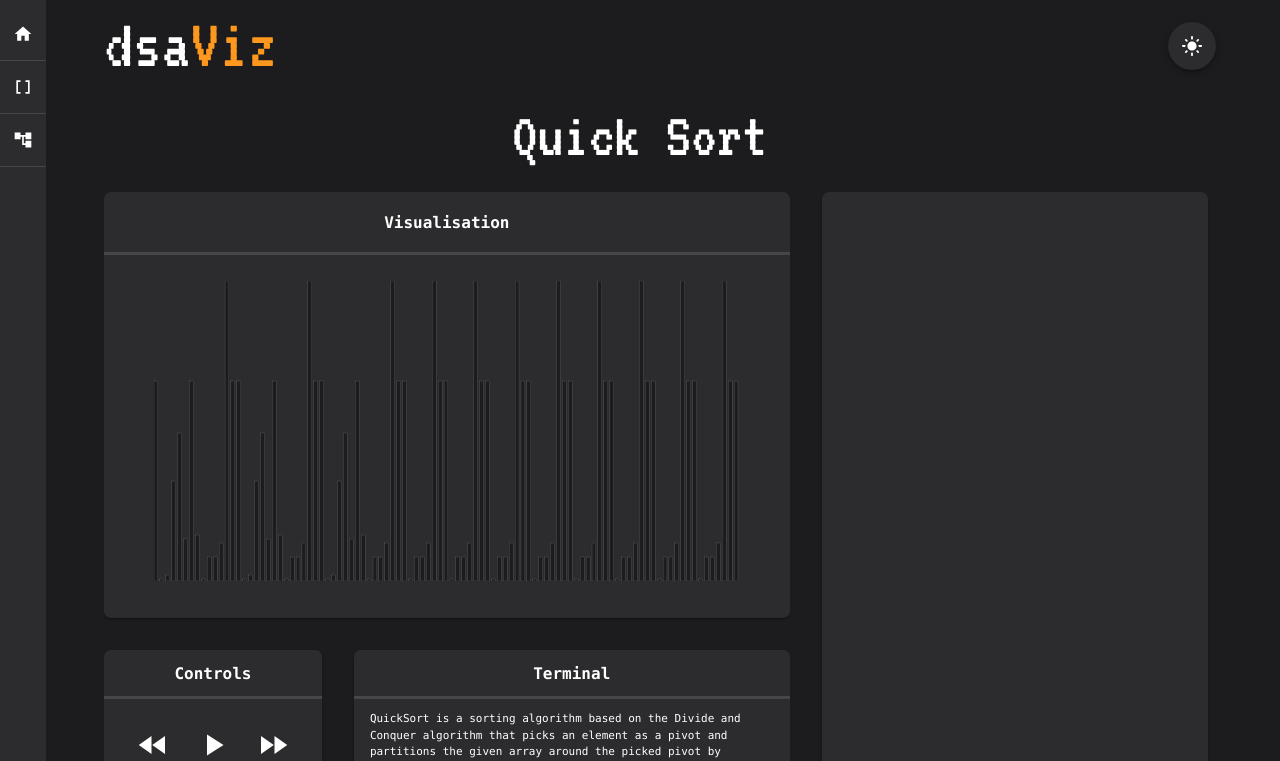
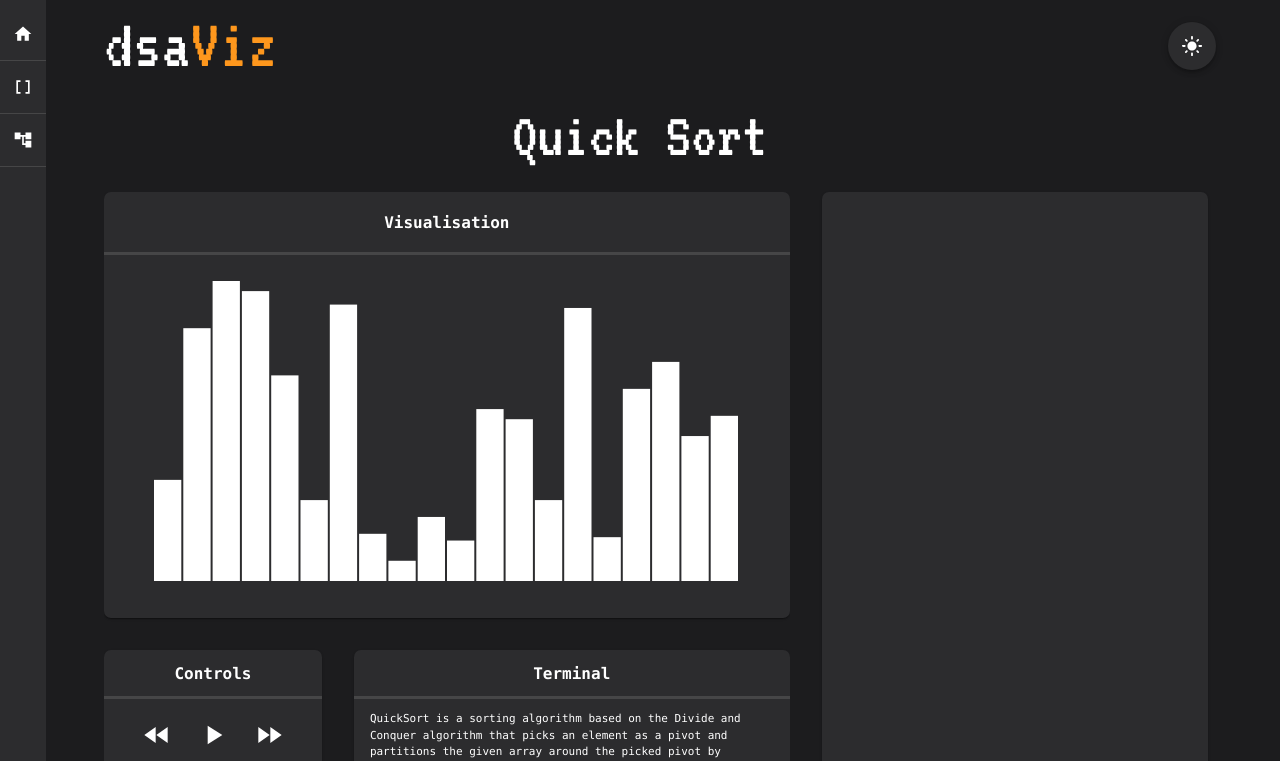
Before and after one commit to lukereed1/dsaviz, a React (Vite) app: page /quick-sort in a window 1280 px wide. Shown: the top 761 px of the page. Built offline with nearby package versions, Linux system fonts and the light colour scheme.

Commit message:
Tooltip component created for controls

```diff
--- a/src/app/components/control-box/ControlBox.tsx
+++ b/src/app/components/control-box/ControlBox.tsx
@@ -2,22 +2,29 @@ import IconButton from "@mui/material/IconButton";
 import PlayArrowIcon from "@mui/icons-material/PlayArrow";
 import FastForwardIcon from "@mui/icons-material/FastForward";
 import FastRewindIcon from "@mui/icons-material/FastRewind";
+import RefreshIcon from "@mui/icons-material/Refresh";
+import RestartAltIcon from "@mui/icons-material/RestartAlt";
 import Slider from "@mui/material/Slider";
-import { Box, Divider, Typography, useTheme } from "@mui/material";
+import { Box, Divider, Typography, Tooltip } from "@mui/material";
+import { SyntheticEvent } from "react";
+import ToolTip from "./Tooltip";
 
 interface Props {
-	arraySize: number;
-	delayTime: number;
-	setArraySize: (value: number) => void;
+	generateRandomArray: (value: number) => void;
 	setDelayTime: (value: number) => void;
 }
 
 export default function ControlBox({
-	arraySize,
-	delayTime,
-	setArraySize,
+	generateRandomArray,
 	setDelayTime,
 }: Props) {
+	const handleArraySizeSlider = (
+		event: SyntheticEvent | Event,
+		newValue: number | number[]
+	) => {
+		generateRandomArray(newValue as number);
+	};
+
 	return (
 		<Box sx={styles.box}>
 			<Box>
@@ -27,38 +34,49 @@ export default function ControlBox({
 			<Box
 				display={"flex"}
 				justifyContent={"center"}
-				sx={{ marginTop: 2 }}>
+				sx={{ marginTop: 1 }}>
 				<IconButton aria-label="rewind" sx={styles.iconButton}>
 					<FastRewindIcon sx={styles.icon} />
 				</IconButton>
-				<IconButton aria-label="play/pause" sx={styles.iconButton}>
-					<PlayArrowIcon sx={styles.icon} />
-				</IconButton>
+				<ToolTip title="Play">
+					<IconButton aria-label="play/pause" sx={styles.iconButton}>
+						<PlayArrowIcon sx={styles.icon} />
+					</IconButton>
+				</ToolTip>
 
 				<IconButton aria-label="fast foward" sx={styles.iconButton}>
 					<FastForwardIcon sx={styles.icon} />
 				</IconButton>
 			</Box>
 
-			<Box sx={{ marginTop: 2 }}>
+			<Box sx={{ marginTop: -1 }}>
+				<IconButton aria-label="new array" sx={styles.iconButton}>
+					<RefreshIcon sx={styles.icon} />
+				</IconButton>
+
+				<IconButton aria-label="restart" sx={styles.iconButton}>
+					<RestartAltIcon sx={styles.icon} />
+				</IconButton>
+			</Box>
+			<Box>
 				<Box>
 					<Typography variant="h6">Array Size</Typography>
 					<Slider
+						onChangeCommitted={handleArraySizeSlider}
 						sx={styles.slider}
 						color="secondary"
-						value={arraySize}
 						min={4}
 						max={100}
+						defaultValue={20}
 					/>
 				</Box>
-				<Box>
+				<Box sx={{ marginTop: -1 }}>
 					<Typography variant="h6">Delay</Typography>
 					<Slider
 						sx={styles.slider}
 						color="secondary"
-						value={arraySize}
 						min={4}
-						max={100}
+						max={80}
 					/>
 				</Box>
 			</Box>
@@ -83,7 +101,7 @@ const styles = {
 		paddingBottom: 1.25,
 	},
 	slider: {
-		width: "75%",
+		width: "70%",
 		"& .MuiSlider-rail": {
 			backgroundColor: "background.default",
 		},
@@ -95,10 +113,22 @@ const styles = {
 		},
 	},
 	icon: {
-		fontSize: 36,
+		fontSize: 32,
 		color: "text.primary",
 		"&:hover": {
 			color: "primary.main",
 		},
 	},
+	tooltip: {
+		[`& .MuiTooltip-tooltip`]: {
+			fontSize: "24px",
+			fontFamily: "menlo",
+			backgroundColor: "blue",
+			color: "white",
+			borderRadius: "4px",
+		},
+		[`& .MuiTooltip-arrow`]: {
+			color: "blue",
+		},
+	},
 };
--- /dev/null
+++ b/src/app/components/control-box/Tooltip.tsx
@@ -0,0 +1,35 @@
+import { Tooltip } from "@mui/material";
+import { ReactNode } from "react";
+
+interface Props {
+	title: string;
+	children: ReactNode;
+}
+
+export default function ToolTip({ title, children }: Props) {
+	return (
+		<>
+			<Tooltip
+				title={title}
+				componentsProps={{
+					tooltip: {
+						sx: {
+							fontSize: "16px",
+							fontFamily: "menlo",
+							backgroundColor: "secondary.main",
+							color: "text.secondary",
+							borderRadius: "4px",
+						},
+					},
+					arrow: {
+						sx: {
+							color: "blue",
+						},
+					},
+				}}
+				arrow>
+				<div>{children}</div>
+			</Tooltip>
+		</>
+	);
+}
--- a/src/pages/algorithms/d3/BarGraph.tsx
+++ b/src/pages/algorithms/d3/BarGraph.tsx
@@ -47,9 +47,9 @@ export default function BarGraph({ data }: Props) {
 			.attr("y", (d) => height - yScale(d))
 			.attr("width", barWidth - 2)
 			.attr("height", (d) => yScale(d))
-			.attr("fill", theme.palette.background.default)
-			.attr("stroke-width", 0.1)
-			.attr("stroke", theme.palette.text.primary);
+			.attr("fill", theme.palette.text.primary);
+		// .attr("stroke-width", 0.1)
+		// .attr("stroke", theme.palette.text.primary);
 	}, [
 		data,
 		theme.palette.background.default,
--- a/src/pages/algorithms/quick-sort/QuickSortPage.tsx
+++ b/src/pages/algorithms/quick-sort/QuickSortPage.tsx
@@ -1,4 +1,4 @@
-import { useState } from "react";
+import { useEffect, useState } from "react";
 import AlgoPageTemplate from "../AlgoPageTemplate";
 import BarGraph from "../d3/BarGraph";
 import Terminal from "../../../app/components/terminal/TerminalWindow";
@@ -6,22 +6,32 @@ import ControlBox from "../../../app/components/control-box/ControlBox";
 
 export default function QuickSortPage() {
 	const [terminalOutputs, setTerminalOutputs] = useState<string[]>([
-		"QuickSort is a sorting algorithm based on the Divide and Conquer algorithm that picks an element as a pivot and partitions the given array around the picked pivot by placing the pivot in its correct position in the sorted array. [www.geeksforgeeks.org/quick-sort/]",
+		"QuickSort is a sorting algorithm based on the Divide and Conquer algorithm that picks an element as a pivot and partitions the given array around the picked pivot by placing the pivot in its correct position in the sorted array. [www.geeksforgeeks.org/quick-sort/]\n\nType 'help' for a list of commands",
 	]);
-	const [data, setData] = useState<number[] | undefined>([
-		100, 1, 3, 50, 74, 21, 100, 23, 1, 12, 12, 19, 150, 100, 100, 1, 3, 50,
-		74, 21, 100, 23, 1, 12, 12, 19, 150, 100, 100, 1, 3, 50, 74, 21, 100,
-		23, 1, 12, 12, 19, 150, 100, 100, 1, 12, 12, 19, 150, 100, 100, 1, 12,
-		12, 19, 150, 100, 100, 1, 12, 12, 19, 150, 100, 100, 1, 12, 12, 19, 150,
-		100, 100, 1, 12, 12, 19, 150, 100, 100, 1, 12, 12, 19, 150, 100, 100, 1,
-		12, 12, 19, 150, 100, 100, 1, 12, 12, 19, 150, 100, 100,
-	]);
+
+	const [data, setData] = useState<number[] | undefined>();
+
+	useEffect(() => {
+		generateRandomArray(20);
+	}, []);
+
+	function generateRandomArray(length: number) {
+		const arr = [];
+		for (let i = 0; i < length; i++) {
+			const randomNum = Math.floor(Math.random() * (100 - 1));
+			arr.push(randomNum);
+		}
+		setData(arr);
+	}
+
 	return (
 		<>
 			<AlgoPageTemplate
 				header={"Quick Sort"}
 				visualisation={<BarGraph data={data} />}
-				controls={<ControlBox />}
+				controls={
+					<ControlBox generateRandomArray={generateRandomArray} />
+				}
 				terminal={
 					<Terminal
 						terminalOutputs={terminalOutputs}
```
